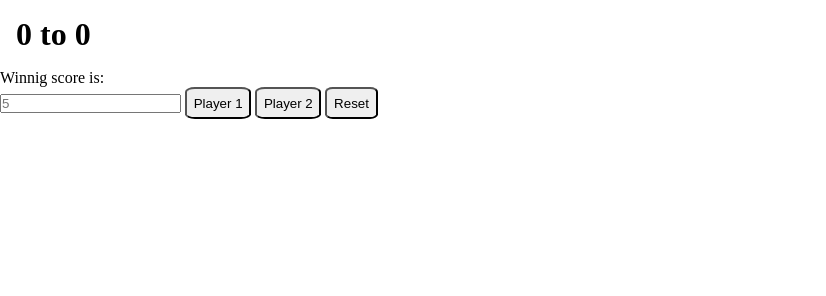
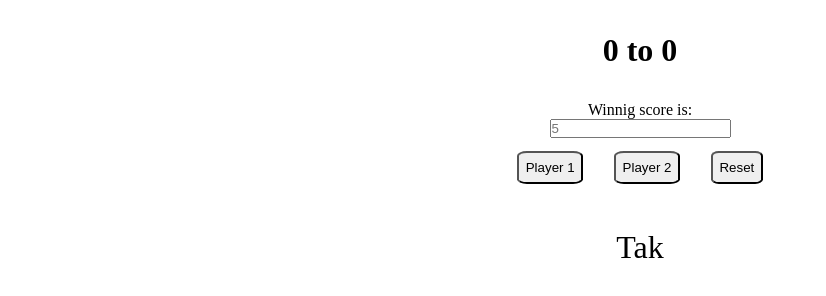
Before and after one commit to Sulabasana/winCounter, a plain HTML site: page index.html in a window 1280 px wide. Shown: the whole page, without its empty margins (0-826 px from the left). Drawn offline with Linux system fonts and the light colour scheme.

Commit message:
JS, CSS and HTML updated. New functionality added

```diff
--- a/index.html
+++ b/index.html
@@ -13,9 +13,14 @@
 	</div>
 	<div class="interactive">
 		<input type="number" class="rounds" placeholder="5">
-		<button id='first'>Player 1</button>
-		<button id='second'>Player 2</button>
-		<button id="reset">Reset</button>
+		<div class="buttons">
+			<button id='first'>Player 1</button>
+			<button id='second'>Player 2</button>
+			<button id="reset">Reset</button>
+		</div>
+	</div>
+	<div id="winner">
+		Tak
 	</div>
 	<script type="text/javascript" src="js/app.js"></script>
 </body>
--- a/js/app.js
+++ b/js/app.js
@@ -33,12 +33,15 @@ var p2Score = 0;
 var input = document.querySelector('input')
 var win = document.getElementById('win');
 var winner = 0;
+var won = document.getElementById("winner")
+
 button1.addEventListener('click', function(){
 	if(!finish){
 		p1Score++
 		if(p1Score === winner){
 			p1.classList.add('winner')
 			finish = true
+			won.innerHTML = "P1 is the winner";
 		}
 		p1.textContent = p1Score;
 	}
@@ -49,6 +52,7 @@ button2.addEventListener('click', function(){
 		if(p2Score === winner){
 			p2.classList.add('winner')
 			finish = true
+			won.innerHTML = "P2 is the winner"
 		}
 		p2.textContent = p2Score;
 	}
@@ -74,4 +78,6 @@ function reset(){
 	p2.classList.remove('winner')
 
 }
+
+
 });
--- a/style/style.css
+++ b/style/style.css
@@ -3,15 +3,24 @@
 	margin: 0;
 	box-sizing: border-box;
 }
+body{
+	text-align: center;
+}
 header{
-	margin: 1em;
+	margin: 2em;
 }
 
 
 button{
 	border-radius: 15%;
 	padding: 0.5em;
+	margin: 1em
 }
 .winner{
 	color: #008aa0;
 }
+#winner{
+	font-size: 32px;
+	text-align: center;
+	margin: 1em;
+}
```
